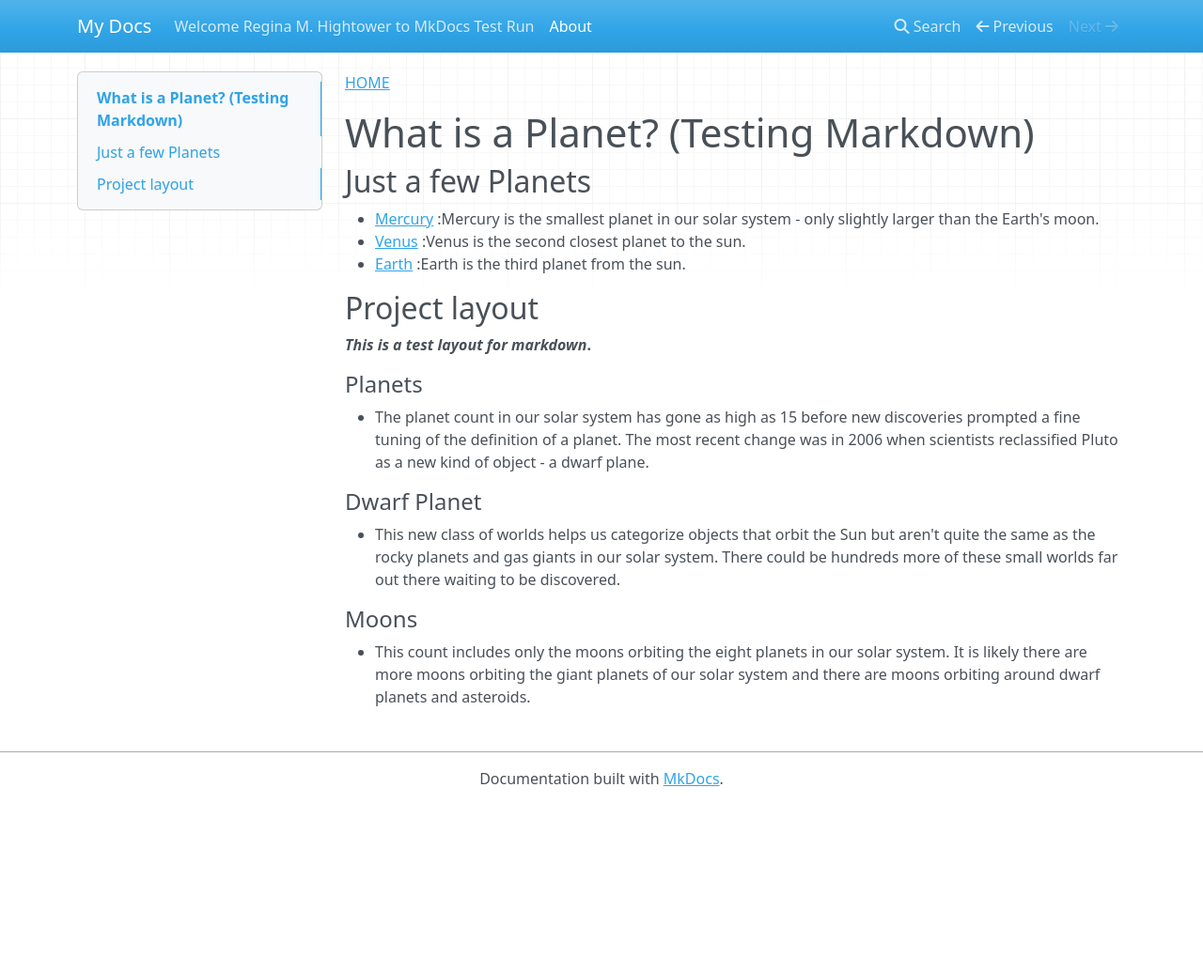
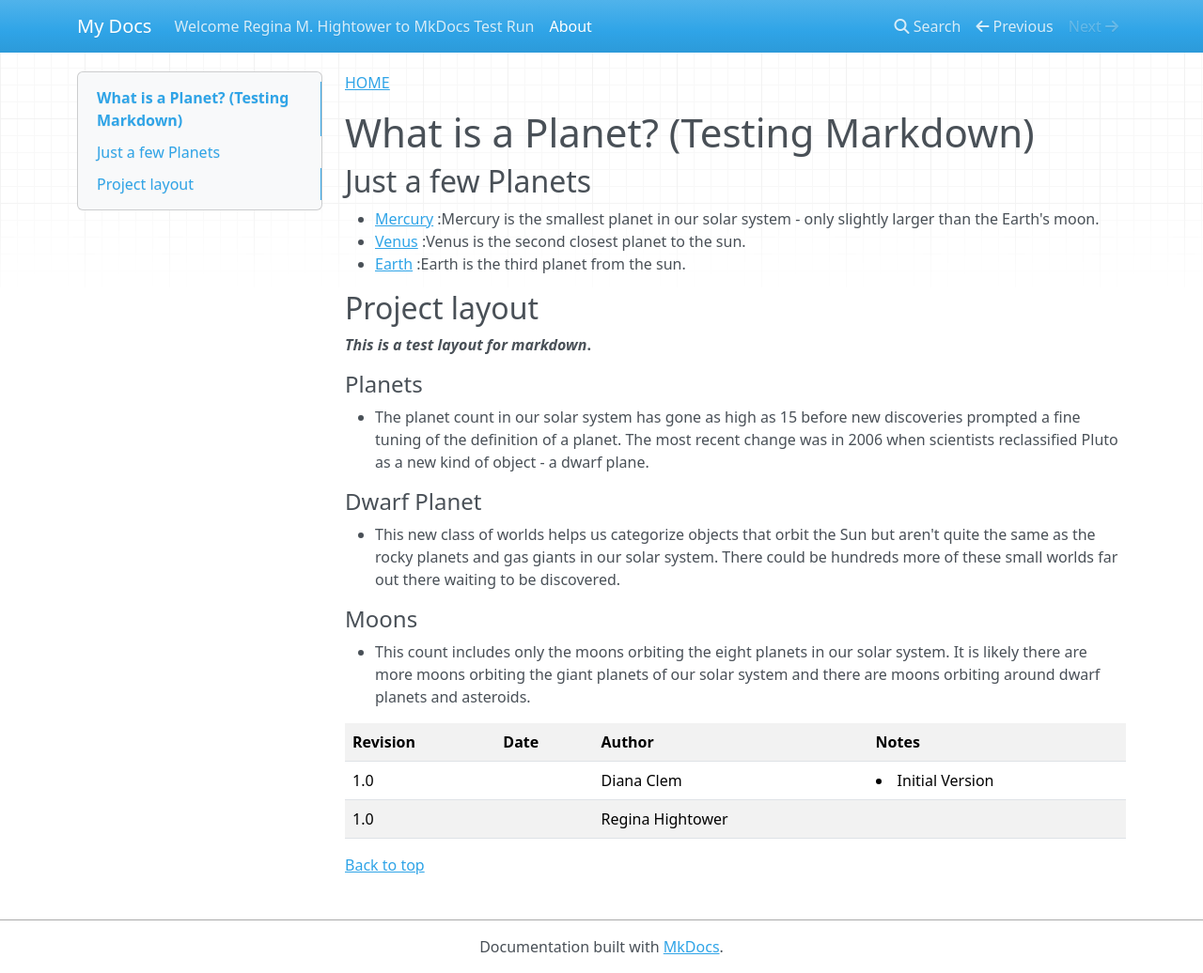
Before and after one commit to reve0716/testxyz, an MkDocs documentation site: the page built from docs/about.md, in a window 1280 px wide and 1036 px high. Shown: the whole window at 94% size. Built offline with MkDocs 1.6.1, drawn with Linux system fonts in a browser that asks for light colours; nearby versions of some CDN libraries.

Commit message:
test table function

```diff
--- a/docs/about.md
+++ b/docs/about.md
@@ -20,3 +20,24 @@
 
 #### Moons
 * This count includes only the moons orbiting the eight planets in our solar system. It is likely there are more moons orbiting the giant planets of our solar system and there are moons orbiting around dwarf planets and asteroids.
+
+
+<html>
+<table>
+<tr>
+<th>Revision</th>
+<th>Date</th>
+<th>Author</th>
+<th>Notes</th>
+</tr>
+
+<tr>
+<td>1.0</td> <td></td> <td>Diana Clem</td><td><li>Initial Version</td></tr>
+
+<tr>
+<td>1.0</td> <td></td> <td>Regina Hightower</td><td></td></tr>
+</table>
+</html>
+
+
+<a href="#top">Back to top</a>
```
